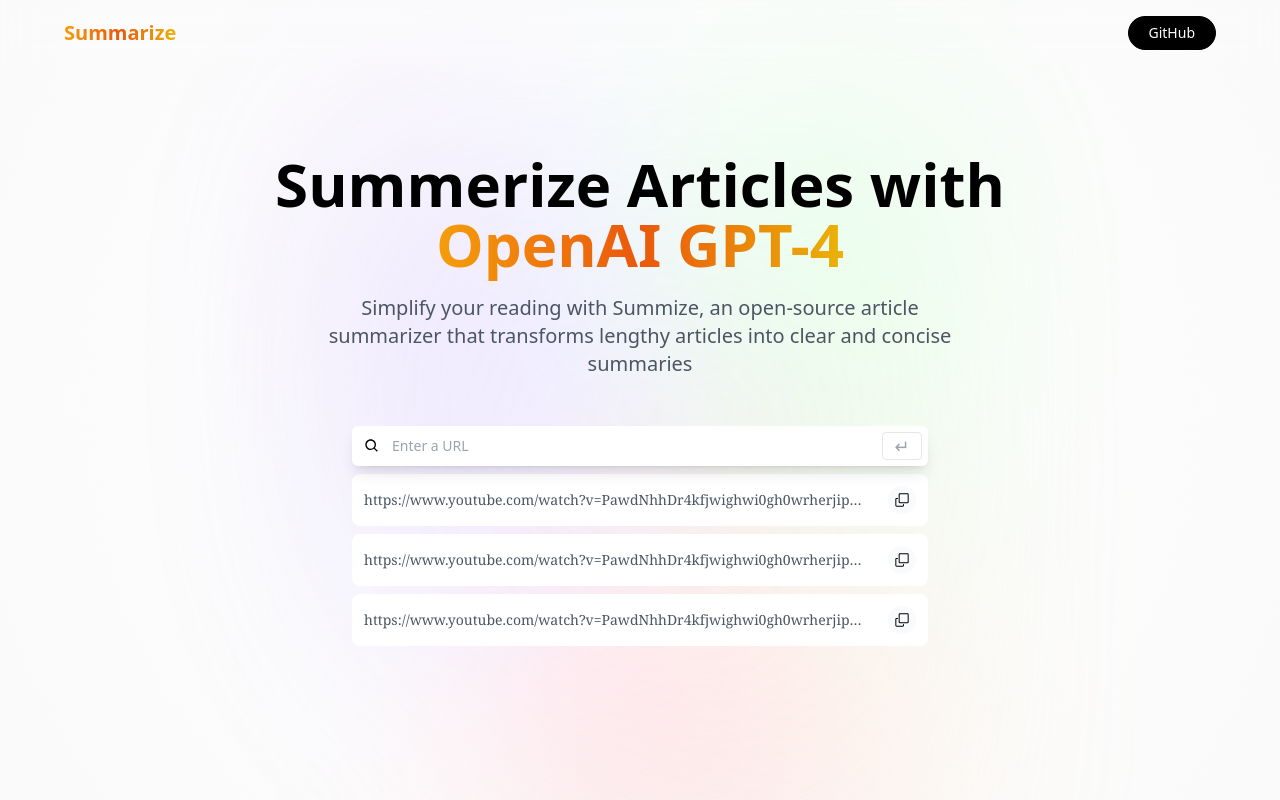
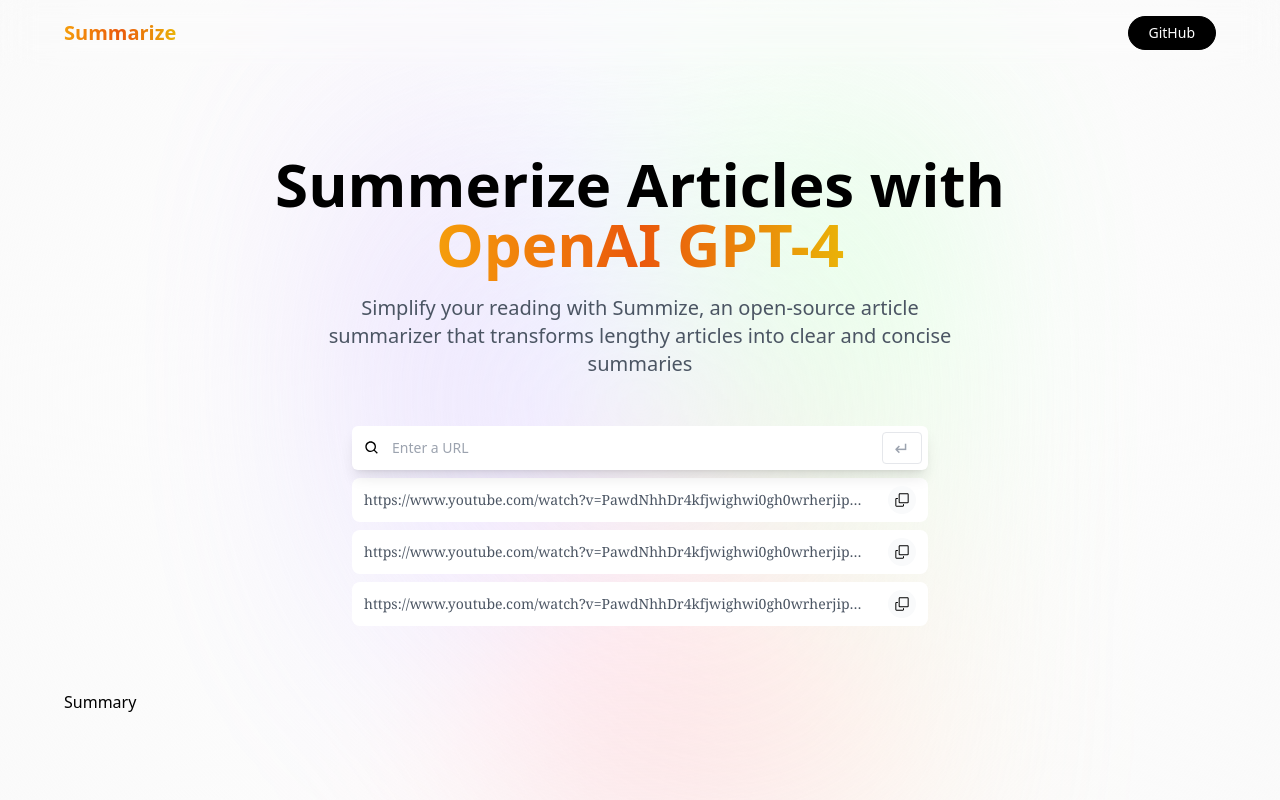
Before and after one commit to anoopraju31/ai-article-summarizer, a React (Create React App) app: page / in a window 1280 px wide. Shown: the top 800 px of the page. Built offline with nearby package versions, Linux system fonts and the light colour scheme.

Commit message:
Summary component initial

```diff
--- a/src/components/Form.tsx
+++ b/src/components/Form.tsx
@@ -14,7 +14,7 @@
 						type='url'
 						placeholder='Enter a URL'
 						required
-						className='block w-full rounded-md  bg-white py-2.5 pl-10 pr-12 text-sm shadow-lg font-satoshi font-medium focus:outline-none peer'
+						className='block w-full rounded-md  bg-white py-3 pl-10 pr-12 text-sm shadow-lg font-satoshi font-medium focus:outline-none peer'
 					/>
 
 					<button
--- /dev/null
+++ b/src/components/Summary.tsx
@@ -0,0 +1,7 @@
+import React from 'react'
+
+const Summary = () => {
+	return <div>Summary</div>
+}
+
+export default Summary
--- a/src/components/UrlContainer.tsx
+++ b/src/components/UrlContainer.tsx
@@ -2,7 +2,7 @@
 
 const UrlContainer = () => {
 	return (
-		<div className='group p-3 flex justify-start items-center flex-row gap-5 bg-white rounded-lg cursor-pointer hover:bg-transparent hover:text-gray-700 hover:shadow-sm transition-all duration-1000'>
+		<div className='group py-2 px-3 flex justify-start items-center flex-row gap-5 bg-white rounded-lg cursor-pointer hover:bg-transparent hover:text-gray-700 hover:shadow-sm transition-all duration-1000'>
 			<p className='flex-1 font-serif text-gray-600 group-hover:text-orange-400 font-medium text-sm truncate transition-colors duration-1000'>
 				https://www.youtube.com/watch?v=PawdNhhDr4kfjwighwi0gh0wrherjiphhjepjhphj
 			</p>
--- a/src/components/index.ts
+++ b/src/components/index.ts
@@ -3,3 +3,4 @@
 export {default as Hero} from './Hero'
 export {default as Form} from './Form'
 export {default as UrlContainer} from './UrlContainer'
+export {default as Summary} from './Summary'
--- a/src/pages/Home.tsx
+++ b/src/pages/Home.tsx
@@ -1,10 +1,11 @@
-import { Form, Hero } from '../components'
+import { Form, Hero, Summary } from '../components'
 
 const Home = () => {
 	return (
 		<div className='w-full max-w-7xl min-h-screen mx-auto sm:px-16 px-6'>
 			<Hero />
 			<Form />
+			<Summary />
 		</div>
 	)
 }
```
